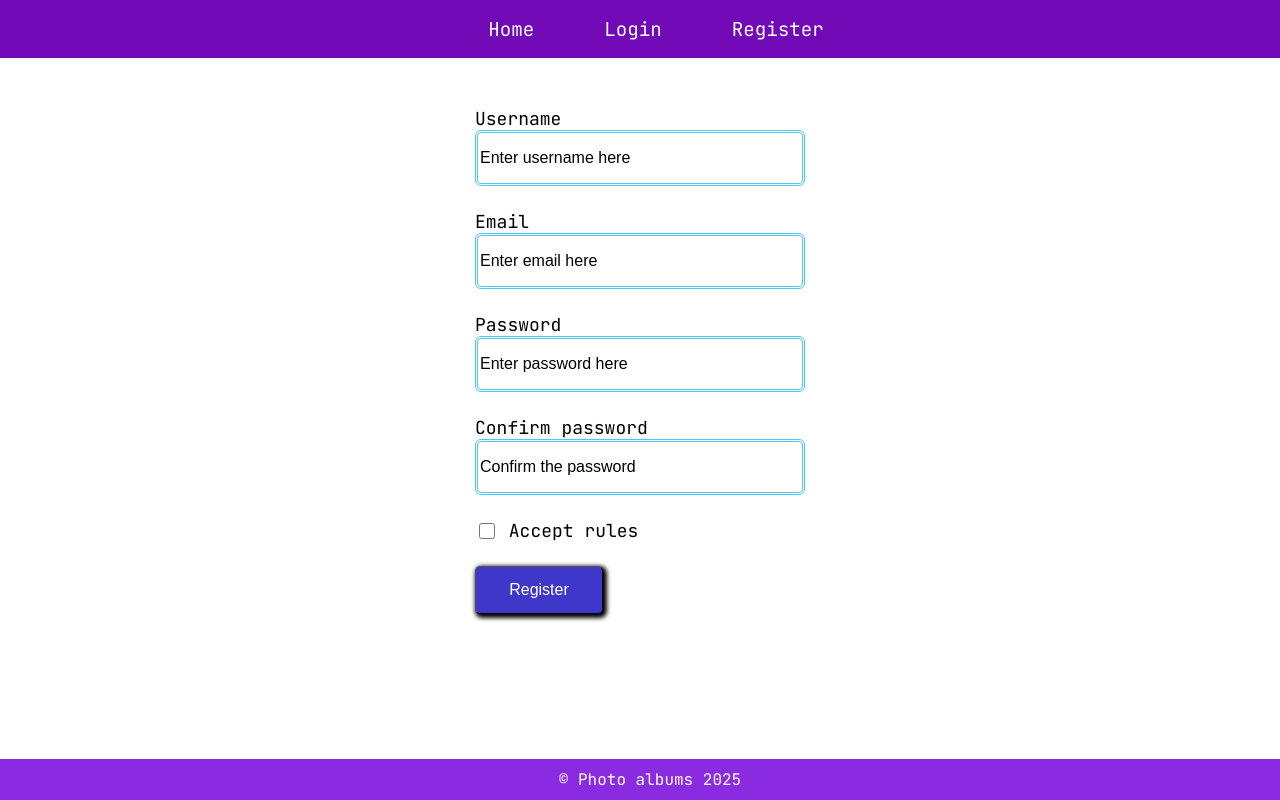
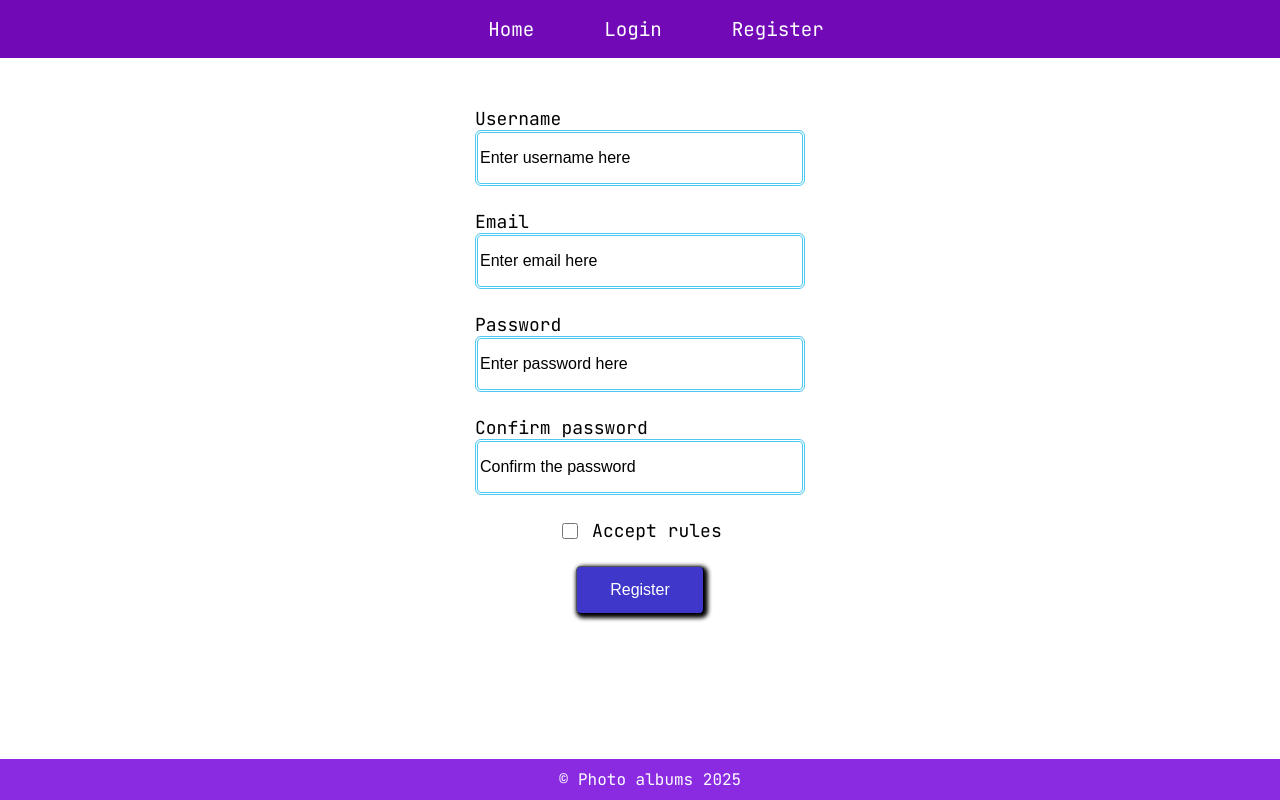
Before and after one commit to LostHopes/photo-album-practice, a Flask app: page /register/ in a window 1280 px wide. Run offline with Flask 3, Linux system fonts and the light colour scheme; some libraries are stand-ins or nearby versions.

Commit message:
fix: flash messages alignment

```diff
--- a/src/app/static/css/forms.css
+++ b/src/app/static/css/forms.css
@@ -99,8 +99,8 @@ input[type="checkbox"] {
 }
 
 .form-login,
-.form-register{
-  align-items: baseline;
+.form-register {
+  align-items: center;
 }
 
 .form-create-album{
--- a/src/app/static/css/main.css
+++ b/src/app/static/css/main.css
@@ -21,7 +21,7 @@ div[class^="alert-"] {
   padding: 5vh;
 }
 
-div[class^="alert-"] > .alert-close {
+div[class^="alert-"] .alert-close {
   margin-left: 8px;
 }
 
--- a/src/app/templates/login.html
+++ b/src/app/templates/login.html
@@ -23,7 +23,6 @@
         {{ form.csrf_token }}
         {% include "_flashes.html" %}
 
-
         {{ render_field(form.email) }}
         {{ render_field(form.password) }}
 
--- a/src/app/templates/register.html
+++ b/src/app/templates/register.html
@@ -12,8 +12,8 @@
 {% from "_fields.html" import render_field %}
 
 <div class="content">
-    {% include "_flashes.html" %}
     <form class="form form-register" method="post">
+        {% include "_flashes.html" %}
         {{ form.csrf_token }}
 
             {{ render_field(form.username) }}
```
Also changed, not shown: 1 other file.
